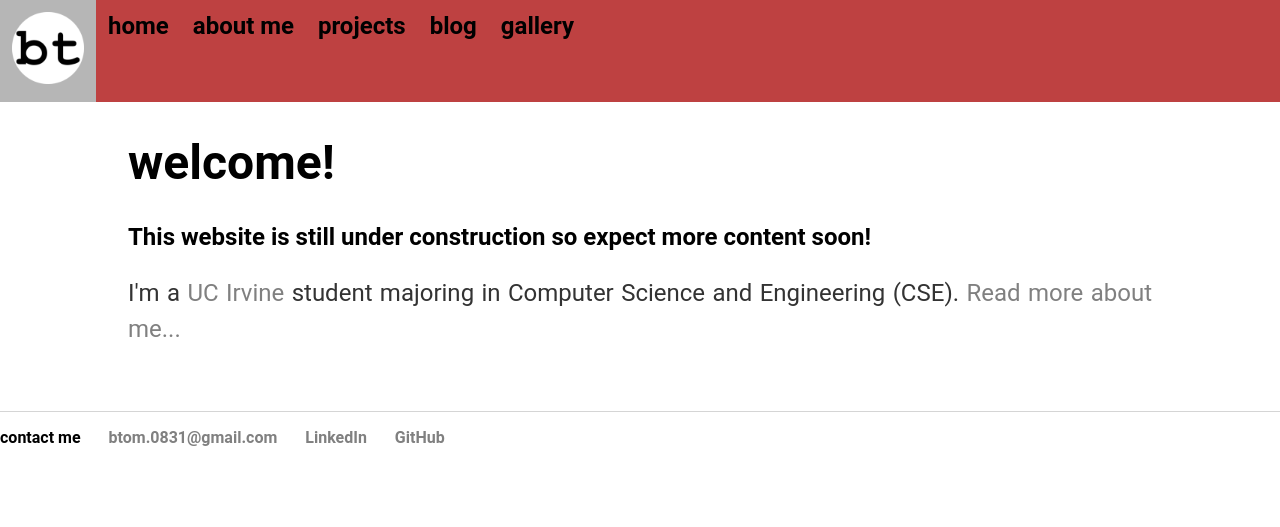
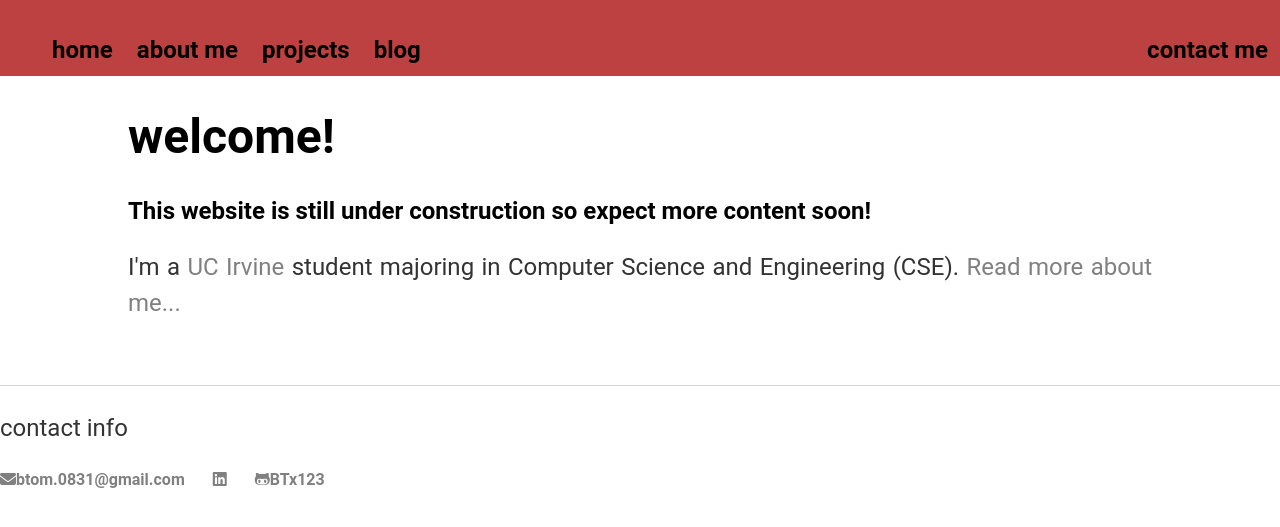
Before and after one commit to BTx123/BTx123.github.io, a Jekyll site: the page built from index.html, in a window 1280 px wide. Shown: the top 527 px of the page. Built offline with Jekyll 4.4.1, drawn with Linux system fonts in a browser that asks for light colours; nearby versions of some CDN libraries.

Commit message:
Update default with simpler interface

```diff
--- a/_layouts/default.html
+++ b/_layouts/default.html
@@ -1,6 +1,6 @@
 <!DOCTYPE html>
 
-<html lang='en'>
+<html lang={{ site.locale }}>
     <head>
         <meta charset="UTF-8" />
         <meta name="description" content="Brian Tom's personal website" />
@@ -21,30 +21,38 @@
         <!-- lighbox stylesheet -->
         <link async rel="stylesheet" href="/assets/css/lightbox.min.css" />
         <!-- jQuery -->
+        <script async src="https://use.fontawesome.com/4d64bf1812.js"></script>
         <script async src="https://ajax.googleapis.com/ajax/libs/jquery/3.1.1/jquery.min.js"></script>
         <!-- javascript for lightbox -->
         <script src="/assets/js/lightbox.min.js" async></script>
     </head>
     <body>
         <nav>
-            <li><a href="/"><img id="logo" src="/assets/img/icons/android-chrome-192x192.png" alt="bt_logo" /></a></li>
-            <li><a href="/">home</a></li>
-            <li><a href="/about">about me</a></li>
-            <li><a href="/projects">projects</a></li>
-            <li><a href="/blog">blog</a></li>
-            <li><a href="/gallery">gallery</a></li>
+            <!-- <a class="logo-wrapper" href="/"><img id="logo" src="/assets/img/icons/android-chrome-192x192.png" alt="bt_logo" /></a> -->
+            <ul>
+                <li><a href="/">home</a></li>
+                <li><a href="/about">about me</a></li>
+                <!-- <li><a href="/resume">resume</a></li> -->
+                <li><a href="/projects">projects</a></li>
+                <li><a href="/blog">blog</a></li>
+                <li class="right"><a href="/contact">contact me</a></li>
+            </ul>
         </nav>
         <div class="container">
-
-        {{ content }}
-
+            {{ content }}
         </div><!-- /.container -->
         <footer>
+            <p>contact info</p>
             <ul>
-                <li>contact me</li>
-                <li><a href="mailto:btom.0831@gmail.com">{{ site.email }}</a></li>
-                <li><a href="https://www.linkedin.com/in/briantom0831">LinkedIn</a></li>
-                <li><a href="https://github.com/BTx123">GitHub</a></li>
+                <li>
+                    <a href="mailto:{{ site.email }}"><i class="fa fa-envelope" aria-hidden="true"></i>{{ site.email }}</a>
+                </li>
+                <li>
+                    <a href="https://www.linkedin.com/in/{{ site.linked_username }}"><i class="fa fa-linkedin-square" aria-hidden="true"></i>{{ site.linked_username }}</a>
+                </li>
+                <li>
+                    <a href="https://github.com/{{ site.github_username }}"><i class="fa fa-github-alt" aria-hidden="true"></i>{{ site.github_username }}</a>
+                </li>
             </ul>
         </footer>
     </body>
```
